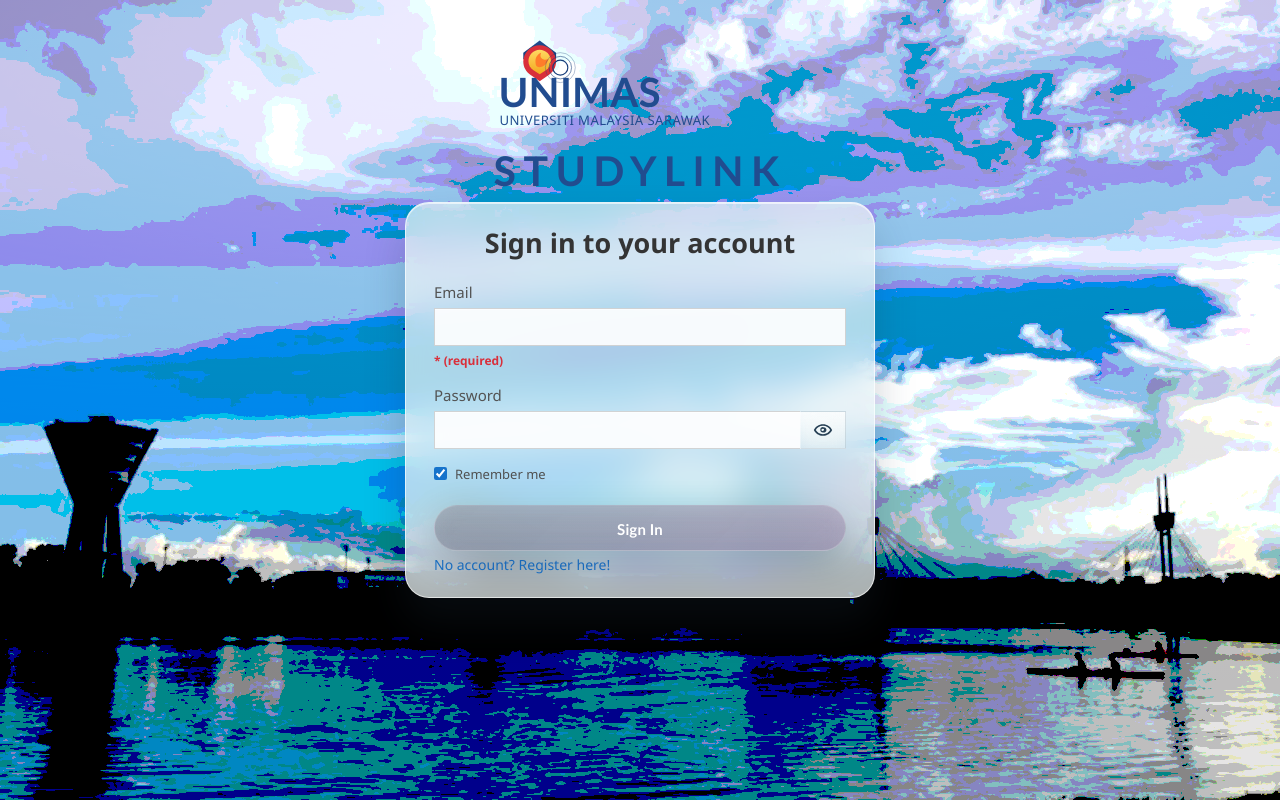
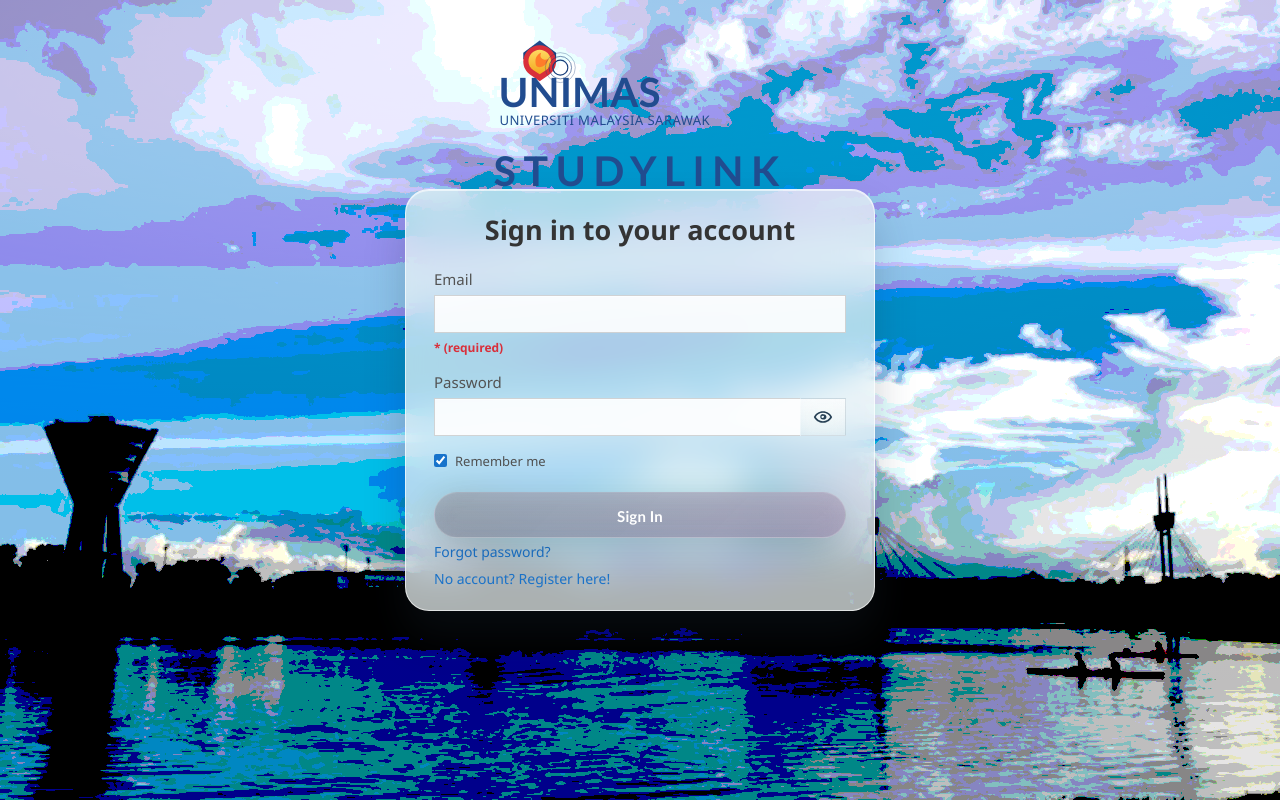
Before and after one commit to nanasboii/StudyLink, a Vue app: page /login in a window 1280 px wide. Built offline with nearby package versions, Linux system fonts and the light colour scheme.

Commit message:
Add forgot password link to login page

```diff
--- a/src/frontend/pages/Login.vue
+++ b/src/frontend/pages/Login.vue
@@ -103,7 +103,10 @@
           <button class="primary login-submit" type="submit">Sign In</button>
         </form>
 
-        <router-link class="alt-link" to="/register">No account? Register here!</router-link>
+        <div class="login-footer-links">
+          <router-link class="alt-link" to="/forgot-password">Forgot password?</router-link>
+          <router-link class="alt-link" to="/register">No account? Register here!</router-link>
+        </div>
 
         <p v-if="authMessage" class="message">{{ authMessage }}</p>
       </section>
@@ -701,6 +704,17 @@
   text-decoration: underline;
 }
 
+.login-footer-links {
+  display: flex;
+  flex-direction: column;
+  gap: 8px;
+  margin-top: 4px;
+}
+
+.login-footer-links .alt-link {
+  margin-top: 0;
+}
+
 .message {
   min-height: 1.2em;
   margin: 10px 0 0;
```
